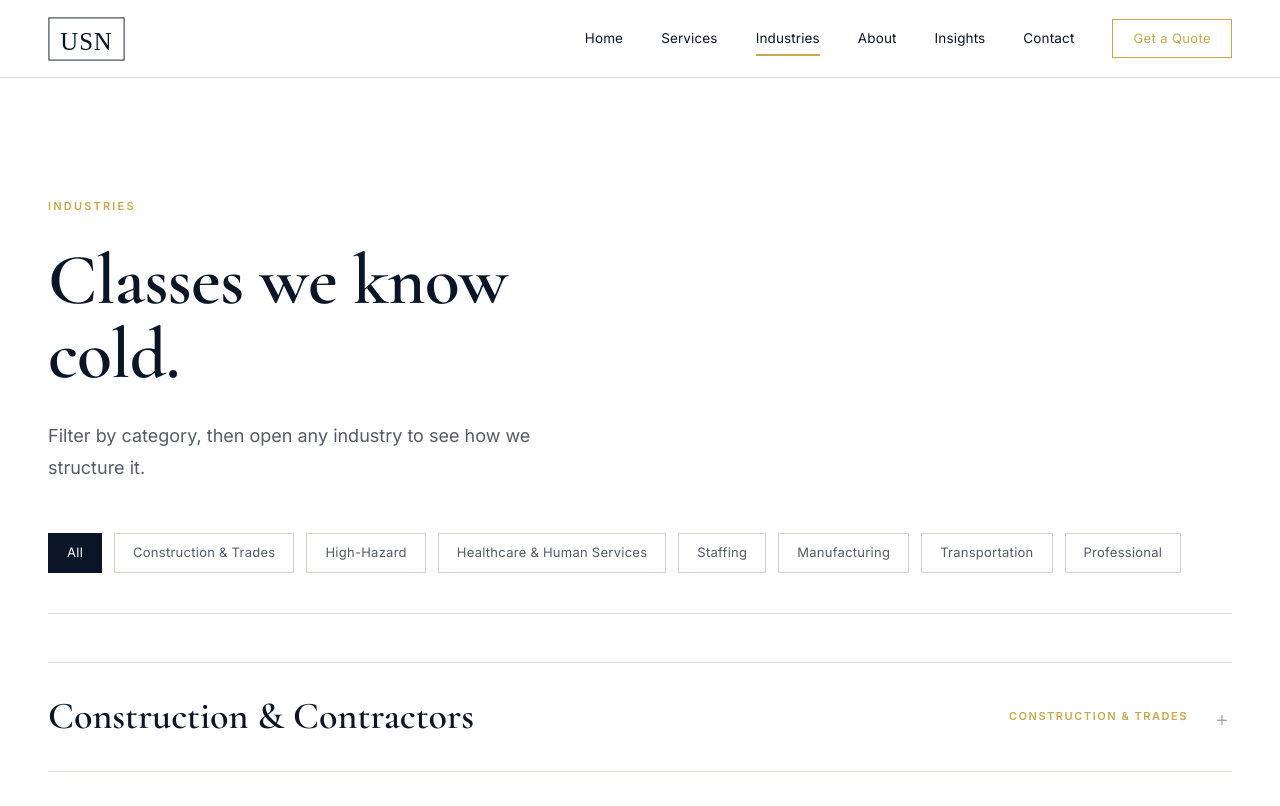
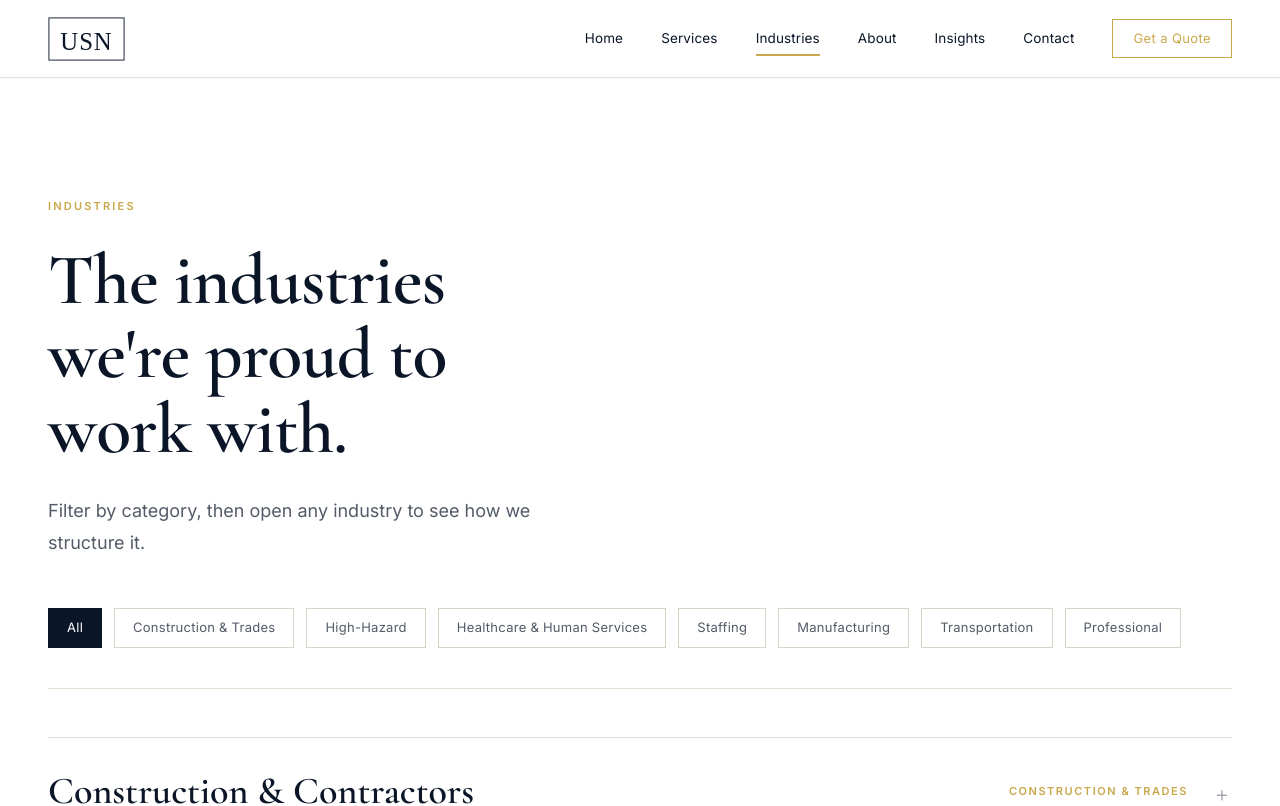
Before and after one commit to jneillusn/new-usn-website, a Next.js app: page /industries in a window 1280 px wide. Shown: the top 806 px of the page. Built offline with nearby package versions, Linux system fonts and the light colour scheme.

Commit message:
Industries: update headline to 'The industries we're proud to work with'

```diff
--- a/src/app/industries/page.tsx
+++ b/src/app/industries/page.tsx
@@ -43,7 +43,7 @@ export default function IndustriesPage() {
                 color: "#0A1628",
               }}
             >
-              Classes we know cold.
+              The industries we&apos;re proud to work with.
             </h1>
             <p
               style={{
```
